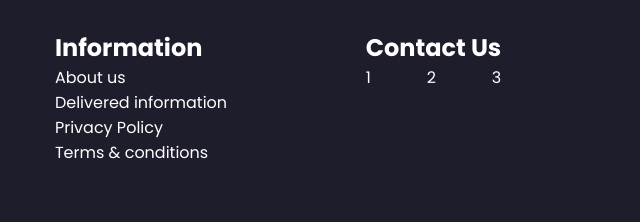
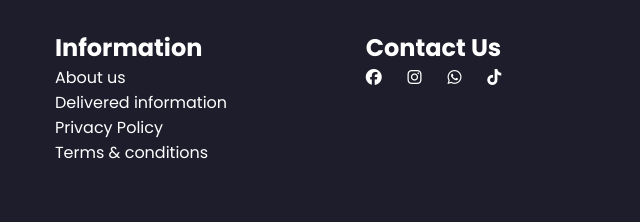
Before and after one commit to oscarArismendi/proyectoFinalHTMLYCSS, a plain HTML site: page index.html in a window 1280 px wide. Shown: the part 2540-2762 px from the top of the page, 640-1280 px from the left. Drawn offline with nearby package versions, Linux system fonts and the light colour scheme.

Commit message:
Update index.html

```diff
--- a/index.html
+++ b/index.html
@@ -3,6 +3,7 @@
 <head>
     <meta charset="UTF-8">
     <meta name="viewport" content="width=device-width, initial-scale=1.0">
+    <link rel="stylesheet" href="https://cdnjs.cloudflare.com/ajax/libs/font-awesome/6.5.1/css/all.min.css" integrity="sha512-DTOQO9RWCH3ppGqcWaEA1BIZOC6xxalwEsw9c2QQeAIftl+Vegovlnee1c9QX4TctnWMn13TZye+giMm8e2LwA==" crossorigin="anonymous" referrerpolicy="no-referrer" />
     <link rel="stylesheet" href="https://unpkg.com/boxicons@latest/css/boxicons.min.css"> <!--https://boxicons.com/-->
     <link rel="stylesheet" href="css/styles.css">
     <title>Main</title>
@@ -155,9 +156,10 @@
             <div id="contact-us">
                 <h2>Contact Us</h2>
                 <ul>
-                    <li><a href="">1</a></li>
-                    <li><a href="">2</a></li>
-                    <li><a href="">3</a></li>
+                    <li><a href=""><i class="fa-brands fa-facebook"></i></a></li>
+                    <li><a href=""><i class="fa-brands fa-instagram"></i></a></li>
+                    <li><a href=""><i class="fa-brands fa-whatsapp"></i></a></li>
+                    <li><a href=""><i class="fa-brands fa-tiktok"></i></a></li>
                 </ul>
             </div>
 
```
